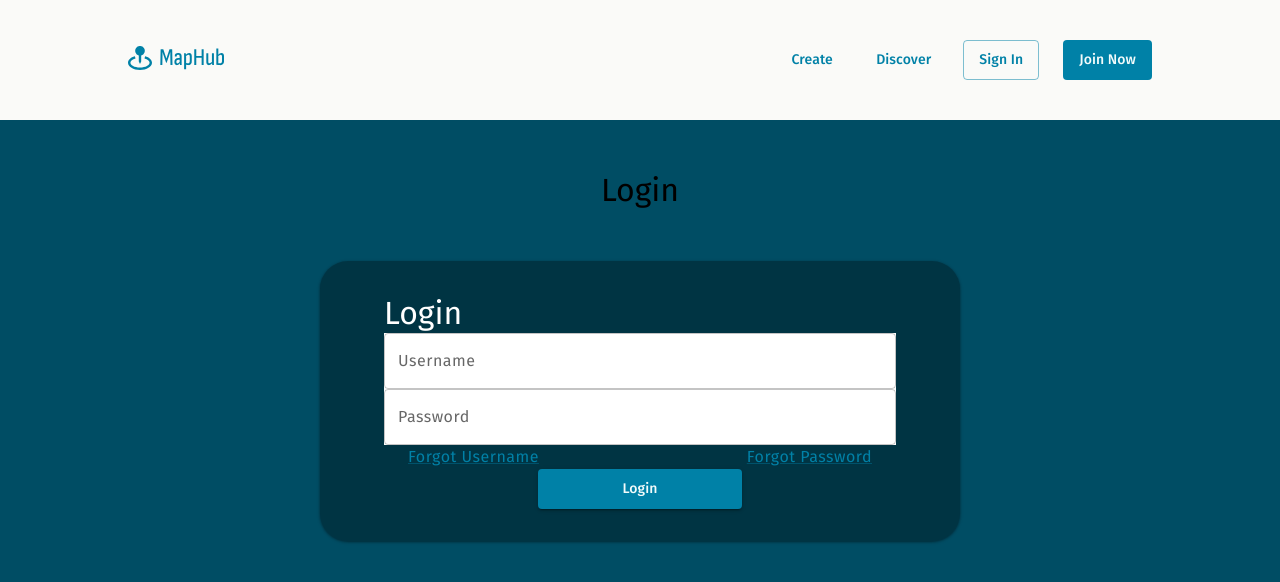
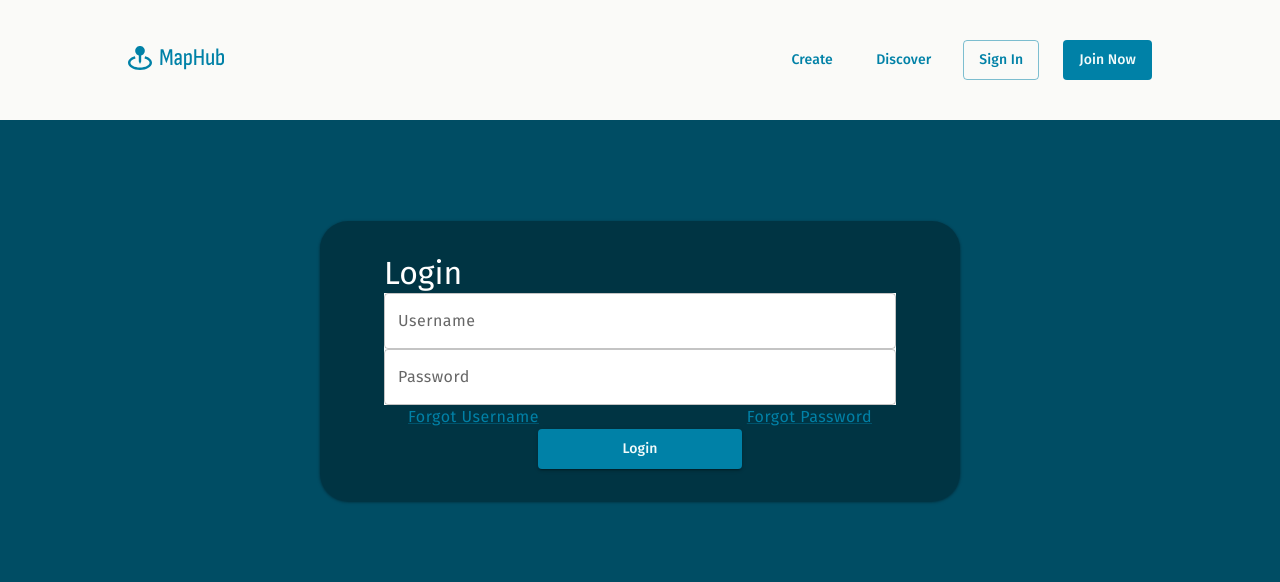
Before and after one commit to CSE416-MapHub/MapHub, a Next.js app in the folder client/: page /account/login in a window 1280 px wide. Shown: the top 582 px of the page. Built offline with nearby package versions, Linux system fonts and the light colour scheme; a web font is replaced by a local one.

Commit message:
Move title into LoginForm component

```diff
--- a/client/src/app/account/login/page.tsx
+++ b/client/src/app/account/login/page.tsx
@@ -7,9 +7,6 @@ import LoginForm from './ui/components/loginForm';
 function Page() {
   return (
     <div className={styles.container}>
-      <Typography className={styles.title} variant="h2" align="center">
-        Login
-      </Typography>
       {/* <Typography className={styles.body} variant="body1" align="left">
         Join MapHub to edit maps in any way you can imagine. Get access to
         liking, commenting, and sharing others' maps.
```
